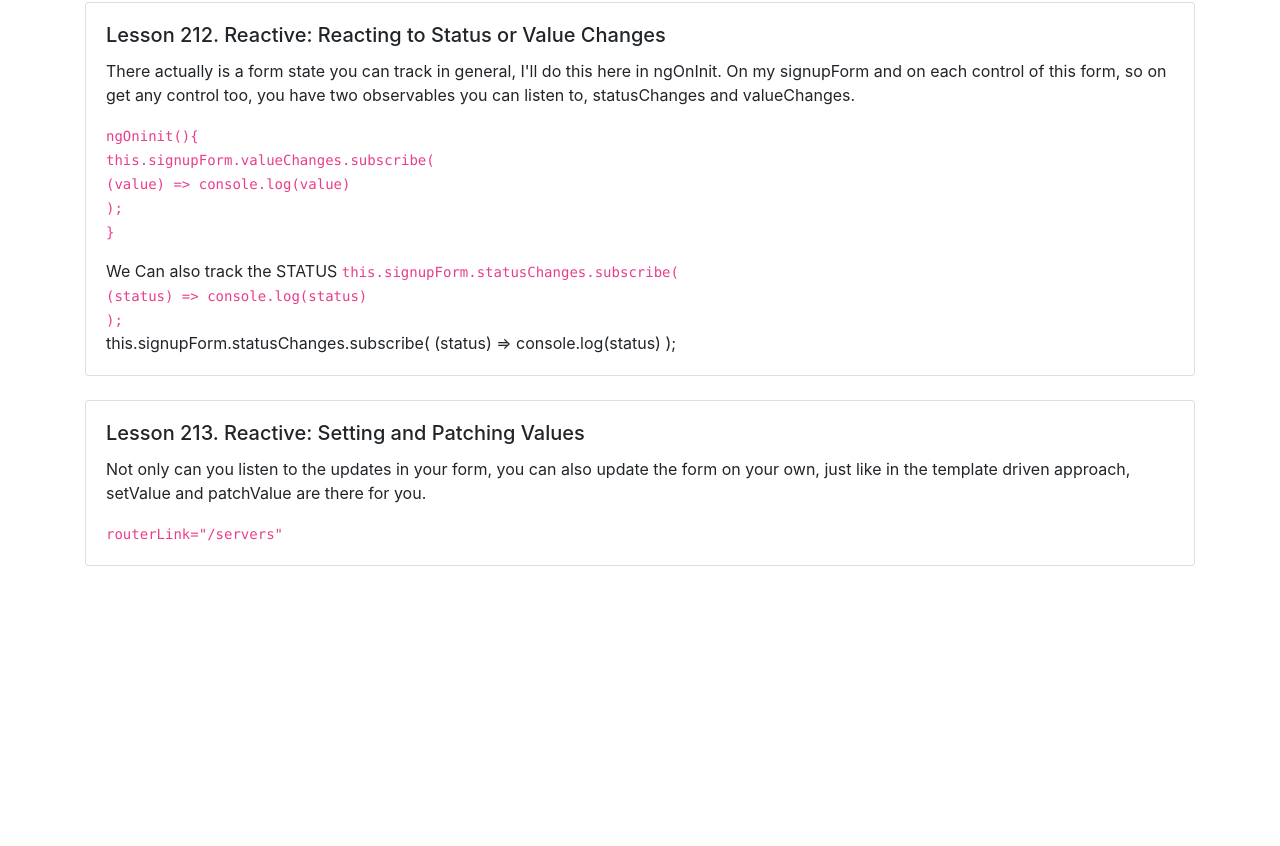
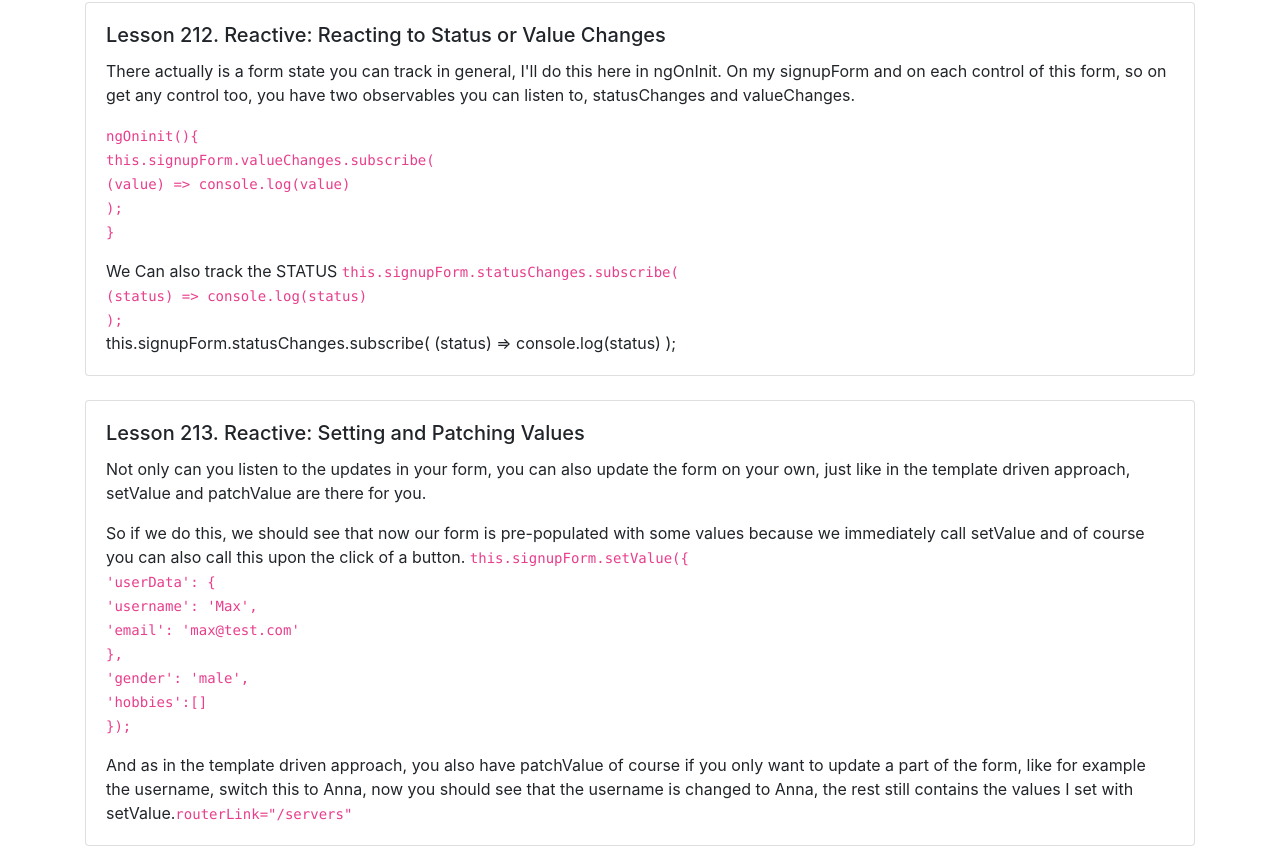
Before and after one commit to Sandro81/section15-reactive-setup-form, an Angular app: page / in a window 1280 px wide. Shown: the part 4558-5404 px from the top of the page. Before the commit the page ends 5124 px from the top, so only its background shows below. Built offline with nearby package versions, Linux system fonts and the light colour scheme.

Commit message:
section15 reactive setup form

```diff
--- a/src/app/app.component.html
+++ b/src/app/app.component.html
@@ -238,7 +238,15 @@
         <div class="card-body">
           <h5 class="card-title">Lesson 213. Reactive: Setting and Patching Values</h5>
           <p class="card-text"> Not only can you listen to the updates in your form, you can also update the form on your own, just like in the template driven approach, setValue and patchValue are there for you. </p>
-          <p class="card-text"> <code>routerLink="/servers" </code></p>
+          <p class="card-text">So if we do this, we should see that now our form is pre-populated with some values because we immediately call setValue and of course you can also call this upon the click of a button. <code>this.signupForm.setValue(&#123;<br>
+            'userData': &#123;<br>
+            'username': 'Max',<br>
+            'email': 'max@test.com'<br>
+            },<br>
+            'gender': 'male',<br>
+            'hobbies':[]<br>
+            });</code></p>
+          <p class="card-text">And as in the template driven approach, you also have patchValue of course if you only want to update a part of the form, like for example the username, switch this to Anna, now you should see that the username is changed to Anna, the rest still contains the values I set with setValue.<code>routerLink="/servers" </code></p>
         </div>
       </div>
 
```
